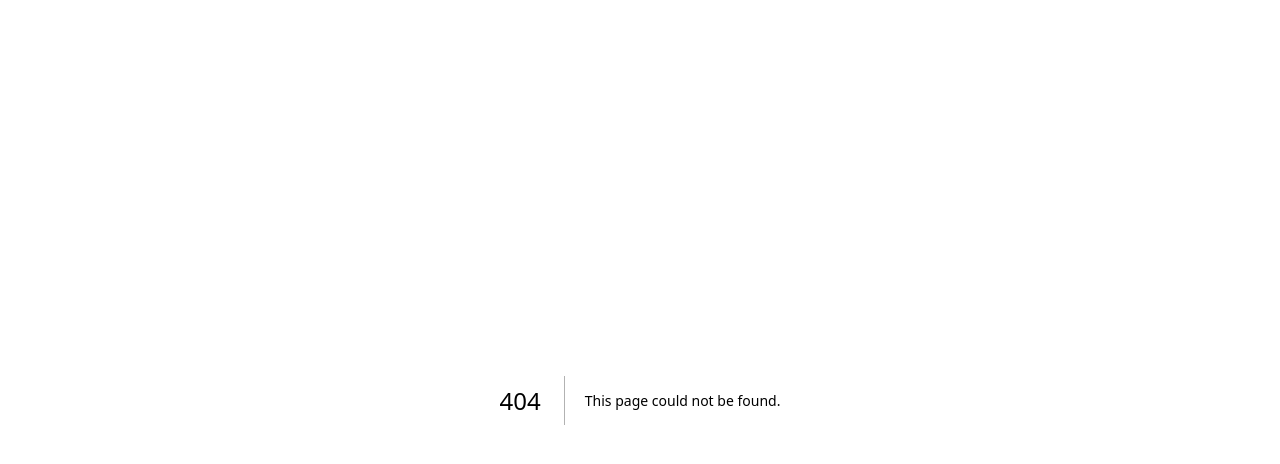
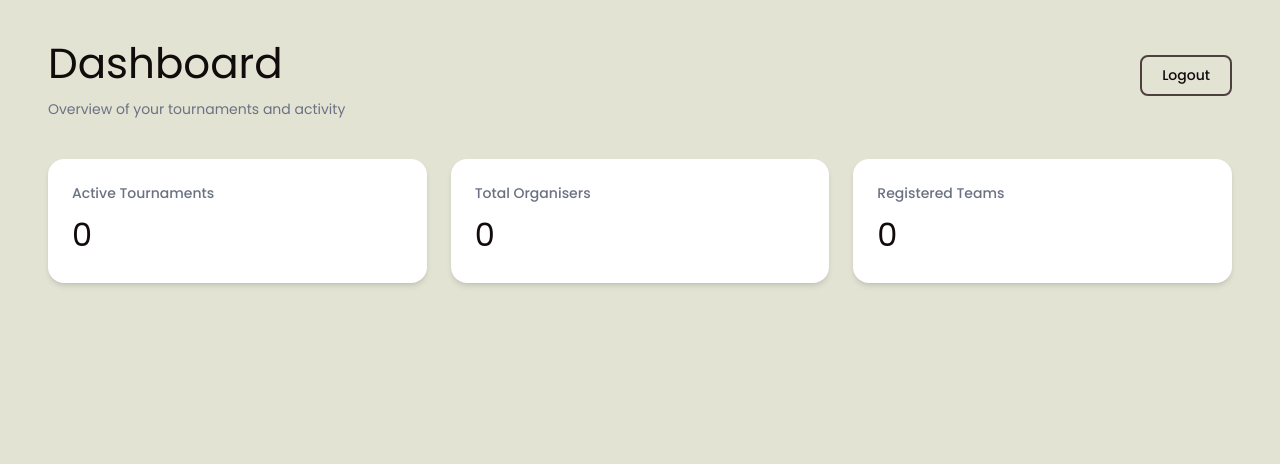
Before and after one commit to NiteshKhatate/tournament-hub, a Next.js app: page /dashboard in a window 1280 px wide. Before the commit this address had no page. Shown: the top 464 px of the page. Built offline with nearby package versions, Linux system fonts and the light colour scheme.

Commit message:
Fix: login

```diff
--- /dev/null
+++ b/src/app/dashboard/page.tsx
@@ -0,0 +1,16 @@
+import DashboardHeader from '@/components/dashboard/DashboardHeader';
+import StatCard from '@/components/dashboard/StatCard';
+
+export default function DashboardPage() {
+  return (
+    <main className="min-h-screen w-full bg-app-bg px-6 py-8 md:px-12">
+      <DashboardHeader />
+
+      <section className="mt-10 grid grid-cols-1 gap-6 sm:grid-cols-2 lg:grid-cols-3">
+        <StatCard label="Active Tournaments" value="0" />
+        <StatCard label="Total Organisers" value="0" />
+        <StatCard label="Registered Teams" value="0" />
+      </section>
+    </main>
+  );
+}
--- a/src/app/login/page.tsx
+++ b/src/app/login/page.tsx
@@ -3,7 +3,7 @@ import LoginForm from '@/components/login/LoginForm';
 export default function LoginPage() {
   return (
     <main className="flex min-h-screen w-full items-center justify-center bg-app-bg px-4">
-      <div className="max-w-md rounded-2xl bg-white p-10 shadow-xl">
+      <div className="rounded-2xl bg-white p-10 shadow-xl">
         <LoginForm />
       </div>
     </main>
--- a/src/app/page.tsx
+++ b/src/app/page.tsx
@@ -1,7 +1,19 @@
+'use client';
+
+import { useEffect } from 'react';
+import { useRouter } from 'next/navigation';
+
 export default function Home() {
-  return (
-    <main>
-      <h1>Tournament Platform</h1>
-    </main>
-  );
+  const router = useRouter();
+
+  useEffect(() => {
+    const session = localStorage.getItem('session_user');
+    if (session) {
+      router.replace('/dashboard');
+    } else {
+      router.replace('/login');
+    }
+  }, [router]);
+
+  return null; // or a loading spinner while the redirect happens
 }
--- a/src/components/common/Input.tsx
+++ b/src/components/common/Input.tsx
@@ -15,12 +15,12 @@ export default function Input({ name, label, type = 'text', placeholder }: Input
       <label htmlFor={name} className="text-sm font-medium text-app-text">
         {label}
       </label>
-      <input
+      <Field
         id={name}
         name={name}
         type={type}
         placeholder={placeholder}
-        className="w-full rounded-lg border border-input-border bg-white px-4 py-3 font-inter text-sm text-app-text placeholder:text-app-text/35 focus:outline-none"
+        className="w-full rounded-lg border border-input-border bg-white px-4 py-3 font-poppins text-sm text-app-text placeholder:text-app-text/35 focus:outline-none"
       />
       <ErrorMessage name={name} component="p" className="text-sm text-red-600" />
     </div>
--- /dev/null
+++ b/src/components/dashboard/DashboardHeader.tsx
@@ -0,0 +1,31 @@
+'use client';
+
+import { useRouter } from 'next/navigation';
+
+export default function DashboardHeader() {
+  const router = useRouter();
+
+  const handleLogout = () => {
+    localStorage.removeItem('session_user');
+    router.push('/login');
+  };
+
+  return (
+    <div className="flex items-center justify-between">
+      <div>
+        <h1 className="text-app-text">Dashboard</h1>
+        <p className="mt-1 text-sm text-gray-500">
+          Overview of your tournaments and activity
+        </p>
+      </div>
+
+      <button
+        type="button"
+        onClick={handleLogout}
+        className="rounded-lg border-2 border-input-border px-5 py-2 font-medium text-app-text transition hover:bg-white"
+      >
+        Logout
+      </button>
+    </div>
+  );
+}
--- /dev/null
+++ b/src/components/dashboard/StatCard.tsx
@@ -0,0 +1,15 @@
+interface StatCardProps {
+  label: string;
+  value: string;
+}
+
+export default function StatCard({ label, value }: StatCardProps) {
+  return (
+    <div className="rounded-2xl bg-white p-6 shadow-md">
+      <p className="text-sm font-medium text-gray-500">{label}</p>
+      <p className="mt-2 text-app-text" style={{ fontSize: '32px' }}>
+        {value}
+      </p>
+    </div>
+  );
+}
--- a/src/components/login/LoginForm.tsx
+++ b/src/components/login/LoginForm.tsx
@@ -22,7 +22,7 @@ export default function LoginForm() {
       validationSchema={LoginSchema}
       onSubmit={async (values, { setSubmitting }) => {
         setServerError('');
-        const { error } = await loginUser(values.username, values.password);
+        const { data, error } = await loginUser(values.username, values.password);
         setSubmitting(false);
 
         if (error) {
@@ -30,6 +30,7 @@ export default function LoginForm() {
           return;
         }
 
+        localStorage.setItem('session_user', data.username);
         router.push('/dashboard');
       }}
     >
--- a/tailwind.config.ts
+++ /dev/null
@@ -1,25 +0,0 @@
-import type { Config } from 'tailwindcss';
-
-const config: Config = {
-  content: [
-    './src/**/*.{js,ts,jsx,tsx,mdx}',
-  ],
-  theme: {
-    extend: {
-      colors: {
-        'app-bg': '#e2e3d3',
-        'app-text': '#120b0b',
-        'input-border': '#4f4040',
-      },
-      fontFamily: {
-        poppins: ['var(--font-poppins)', 'sans-serif'],
-      },
-      fontSize: {
-        base: '14px',
-      },
-    },
-  },
-  plugins: [],
-};
-
-export default config;
```
